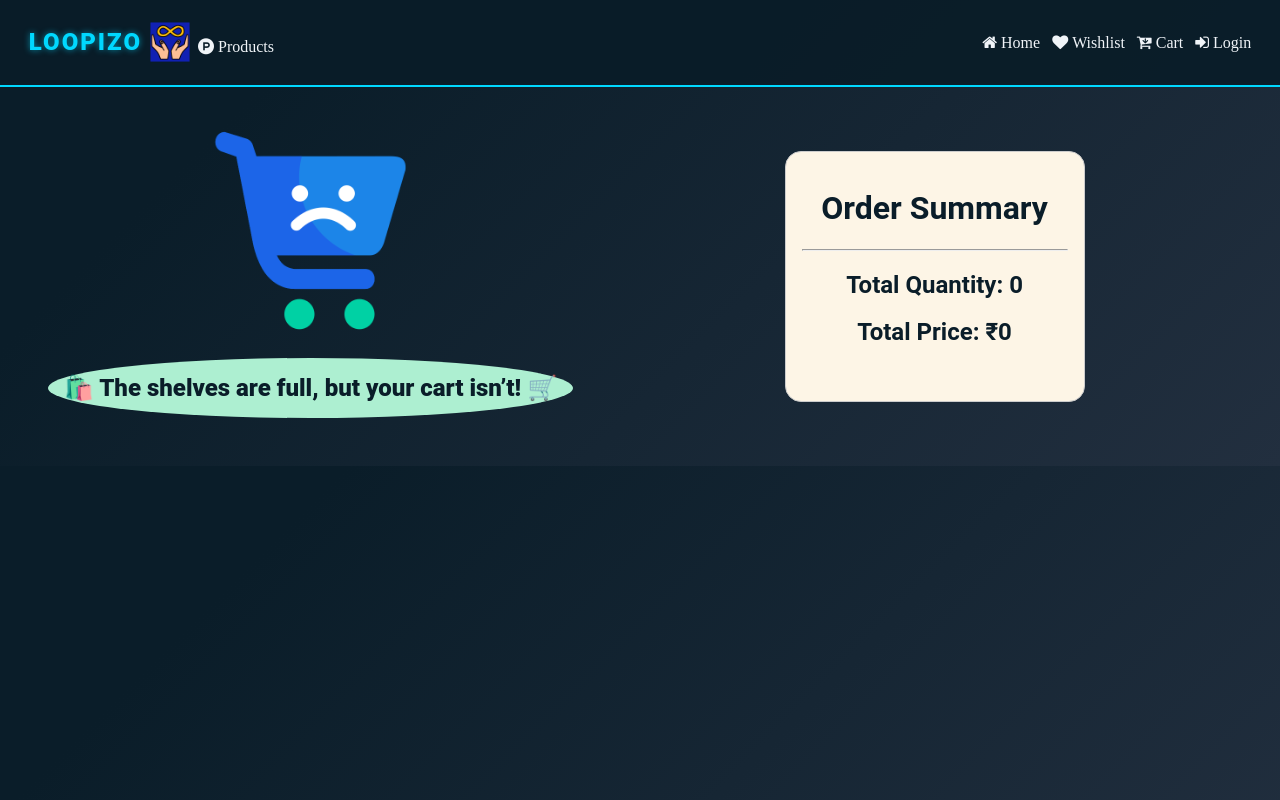
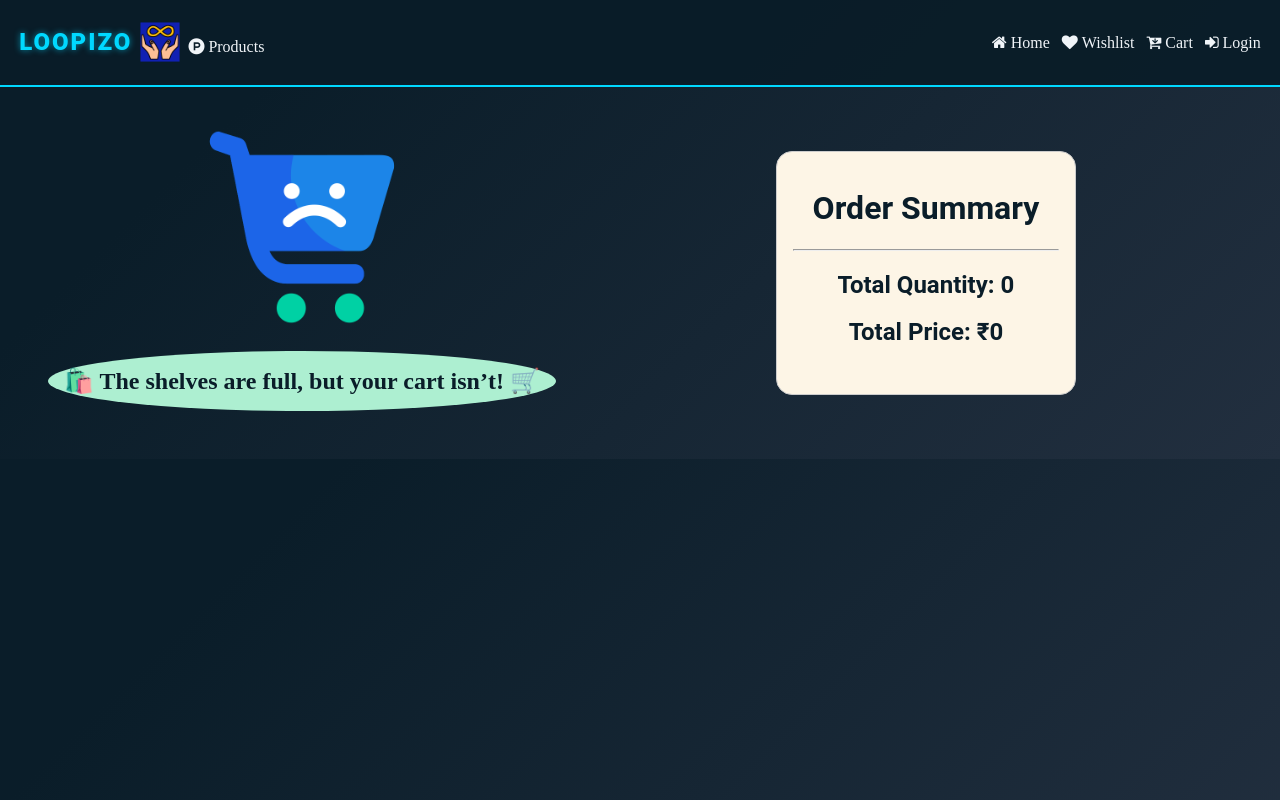
Before and after one commit to sam-0905/Ecom_backend, a React (Create React App) app in the folder Loopizo/: page /cart in a window 1280 px wide. Built offline with nearby package versions, Linux system fonts and the light colour scheme; what miragejs would draw is missing.

Commit message:
updated css

```diff
--- a/Loopizo/src/Pages/cart.css
+++ b/Loopizo/src/Pages/cart.css
@@ -78,6 +78,7 @@ align-content: center;
     padding: 1rem;
     margin: 1rem;
     border-radius: 50%;
+    font-family:cursive;
 }
 
 .animate__animated.animate__fadeInLeft {
--- a/Loopizo/src/index.css
+++ b/Loopizo/src/index.css
@@ -57,7 +57,7 @@ li {
   justify-content: space-between;
   background: rgba(10, 29, 41, 0.95);
   color: var(--light-color);
-  padding: 0.6rem 1.8rem;
+  padding: 0.6rem 1.2rem;
   position: sticky;
   top: 0;
   z-index: 100;
```
